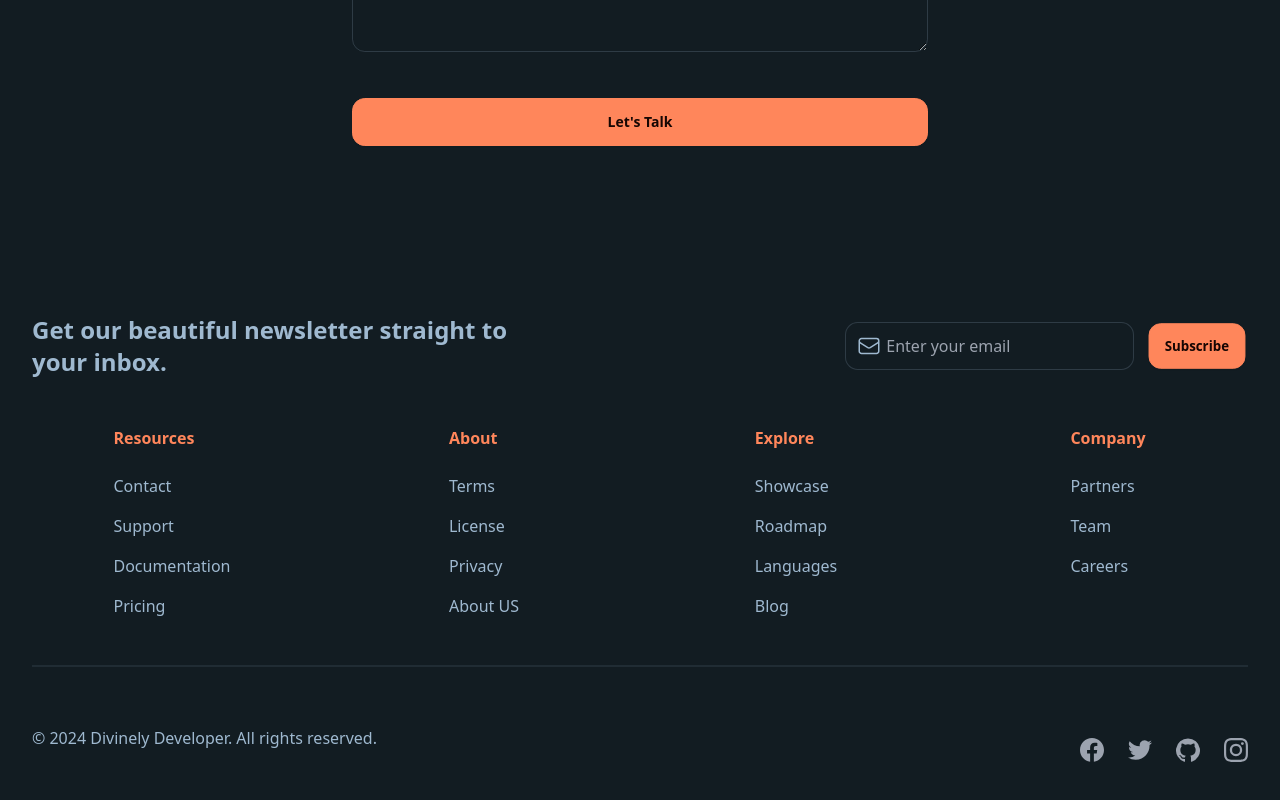
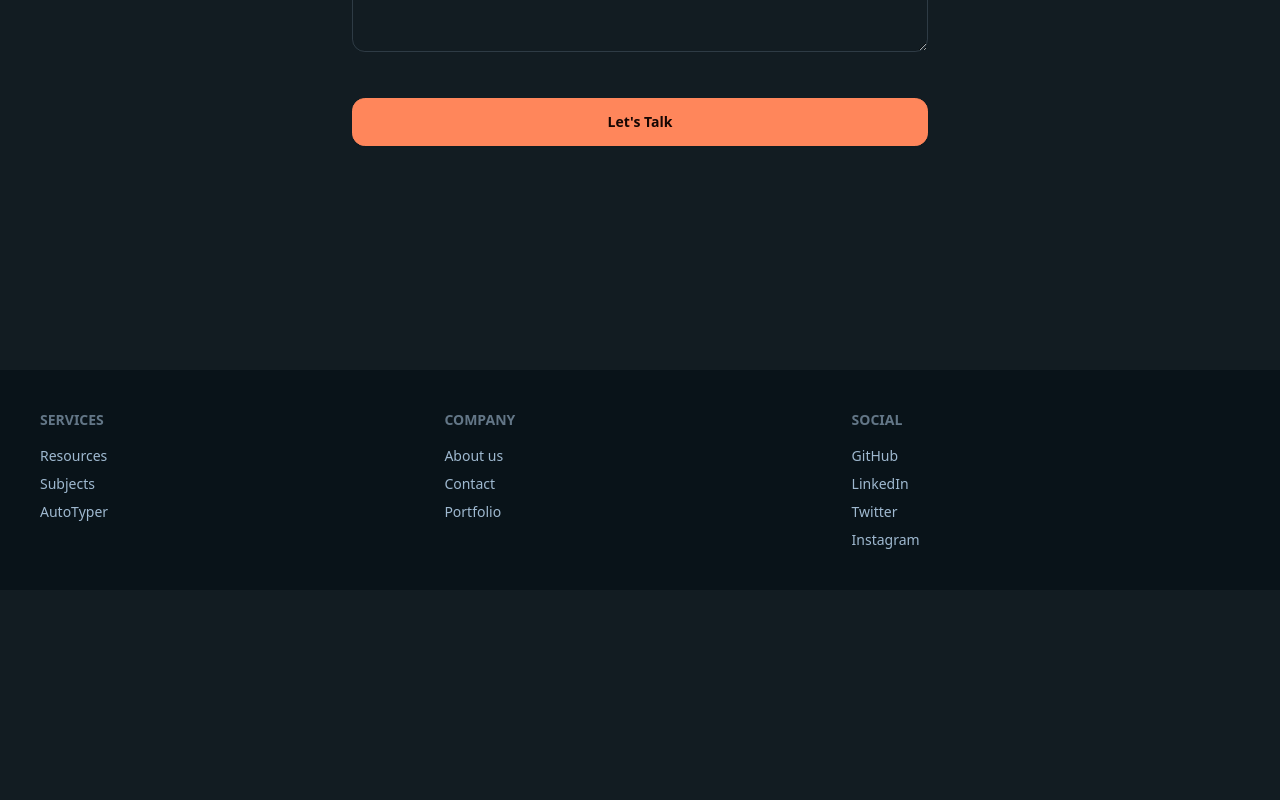
Before and after one commit to imankitkalirawana/dynamic-devocode, a Next.js app: page / in a window 1280 px wide. Shown: the part 3799-4599 px from the top of the page. After the commit the page ends 4389 px from the top, so only its background shows below. Built offline with nearby package versions, Linux system fonts and the light colour scheme.

Commit message:
Update links and styles in NotFound, Pricing, and Contact components

```diff
--- a/app/not-found.tsx
+++ b/app/not-found.tsx
@@ -9,7 +9,7 @@ export default function NotFound() {
         <Link href="/" className="btn btn-primary">
           Return Home
         </Link>
-        <Link href="/" className="btn btn-ghost">
+        <Link href="/resources" className="btn btn-ghost">
           Explore Resources
           <svg
             xmlns="http://www.w3.org/2000/svg"
--- a/components/landingpage/Contact.tsx
+++ b/components/landingpage/Contact.tsx
@@ -48,7 +48,7 @@ const Contact = () => {
     <>
       <div className="relative isolate px-6 py-24 sm:py-32 lg:px-8">
         <div
-          className="absolute inset-x-0 -top-40 -z-10 transform-gpu overflow-hidden blur-3xl sm:-top-80"
+          className="absolute inset-x-0 -top-40 -z-10 transform-gpu overflow-hidden blur-3xl sm:-top-60"
           aria-hidden="true"
         >
           <div
--- a/components/landingpage/Footer.tsx
+++ b/components/landingpage/Footer.tsx
@@ -1,254 +1,78 @@
-"use client";
+import Link from "next/link";
 
-const footerNavs = [
-  {
-    label: "Resources",
-    items: [
-      {
-        href: "#",
-        name: "Contact",
-      },
-      {
-        href: "#",
-        name: "Support",
-      },
-      {
-        href: "#",
-        name: "Documentation",
-      },
-      {
-        href: "#",
-        name: "Pricing",
-      },
-    ],
-  },
-  {
-    label: "About",
-    items: [
-      {
-        href: "#",
-        name: "Terms",
-      },
-      {
-        href: "#",
-        name: "License",
-      },
-      {
-        href: "#",
-        name: "Privacy",
-      },
-      {
-        href: "#",
-        name: "About US",
-      },
-    ],
-  },
-  {
-    label: "Explore",
-    items: [
-      {
-        href: "#",
-        name: "Showcase",
-      },
-      {
-        href: "#",
-        name: "Roadmap",
-      },
-      {
-        href: "#",
-        name: "Languages",
-      },
-      {
-        href: "#",
-        name: "Blog",
-      },
-    ],
-  },
-  {
-    label: "Company",
-    items: [
-      {
-        href: "#",
-        name: "Partners",
-      },
-      {
-        href: "#",
-        name: "Team",
-      },
-      {
-        href: "#",
-        name: "Careers",
-      },
-    ],
-  },
-];
 const Footer = () => {
   return (
-    <footer className="pt-10">
-      <div className="max-w-screen-xl mx-auto px-4 md:px-8">
-        <div className="justify-between items-center gap-12 md:flex">
-          <div className="flex-1 max-w-lg">
-            <h3 className="text-2xl font-bold">
-              Get our beautiful newsletter straight to your inbox.
-            </h3>
-          </div>
-          <div className="flex-1 mt-6 md:mt-0">
-            <form
-              onSubmit={(e) => e.preventDefault()}
-              className="flex items-center gap-x-3 md:justify-end"
+    <>
+      <footer className="footer p-10 bg-base-300 text-base-content translate-y-24">
+        <nav>
+          <h6 className="footer-title">Services</h6>
+          <Link href="/resources" className="link link-hover">
+            Resources
+          </Link>
+          <Link href="/resources/subjects" className="link link-hover">
+            Subjects
+          </Link>
+          <a
+            href="https://www.github.com/imankitkalirawana/autotyper-mac"
+            className="link link-hover"
+            target="_blank"
           >
-              <div className="relative">
-                <svg
-                  className="w-6 h-6 absolute left-3 inset-y-0 my-auto"
-                  xmlns="http://www.w3.org/2000/svg"
-                  fill="none"
-                  viewBox="0 0 24 24"
-                  strokeWidth={1.5}
-                  stroke="currentColor"
+            AutoTyper
+          </a>
+        </nav>
+        <nav>
+          <h6 className="footer-title">Company</h6>
+          <a
+            href="https://www.divinelydeveloper.me"
+            className="link link-hover"
+            target="_blank"
           >
-                  <path
-                    strokeLinecap="round"
-                    strokeLinejoin="round"
-                    d="M21.75 6.75v10.5a2.25 2.25 0 01-2.25 2.25h-15a2.25 2.25 0 01-2.25-2.25V6.75m19.5 0A2.25 2.25 0 0019.5 4.5h-15a2.25 2.25 0 00-2.25 2.25m19.5 0v.243a2.25 2.25 0 01-1.07 1.916l-7.5 4.615a2.25 2.25 0 01-2.36 0L3.32 8.91a2.25 2.25 0 01-1.07-1.916V6.75"
-                  />
-                </svg>
-                <input
-                  type="email"
-                  required
-                  placeholder="Enter your email"
-                  className="input input-bordered pl-10"
-                />
-              </div>
-              <button className="btn btn-primary hidden sm:block">
-                Subscribe
-              </button>
-              <button
-                className="btn btn-primary sm:hidden tooltip"
-                data-tip="Subscribe"
+            About us
+          </a>
+          <a href="#contact" className="link link-hover">
+            Contact
+          </a>
+          <a
+            href="https://www.divinelydeveloper.me"
+            className="link link-hover"
+            target="_blank"
           >
-                {/* mail icon */}
-                <svg
-                  xmlns="http://www.w3.org/2000/svg"
-                  fill="none"
-                  viewBox="0 0 24 24"
-                  strokeWidth={1.5}
-                  stroke="currentColor"
-                  className="w-6 h-6"
+            Portfolio
+          </a>
+        </nav>
+        <nav>
+          <h6 className="footer-title">Social</h6>
+          <a
+            href="https://github.com/imankitkalirawana"
+            className="link link-hover"
+            target="_blank"
           >
-                  <path
-                    strokeLinecap="round"
-                    strokeLinejoin="round"
-                    d="M9 3.75H6.912a2.25 2.25 0 0 0-2.15 1.588L2.35 13.177a2.25 2.25 0 0 0-.1.661V18a2.25 2.25 0 0 0 2.25 2.25h15A2.25 2.25 0 0 0 21.75 18v-4.162c0-.224-.034-.447-.1-.661L19.24 5.338a2.25 2.25 0 0 0-2.15-1.588H15M2.25 13.5h3.86a2.25 2.25 0 0 1 2.012 1.244l.256.512a2.25 2.25 0 0 0 2.013 1.244h3.218a2.25 2.25 0 0 0 2.013-1.244l.256-.512a2.25 2.25 0 0 1 2.013-1.244h3.859M12 3v8.25m0 0-3-3m3 3 3-3"
-                  />
-                </svg>
-              </button>
-            </form>
-          </div>
-        </div>
-        {/* <div className="flex-1 mt-16 space-y-6 justify-between sm:flex md:space-y-0"> */}
-        <div className="grid grid-cols-4 md:grid-cols-8 lg:grid-cols-12 lg:justify-items-center gap-8 mt-12">
-          {footerNavs.map((item, idx) => (
-            <ul
-              className="space-y-4 col-span-2 md:col-span-4 lg:col-span-3"
-              key={idx}
+            GitHub
+          </a>
+          <a
+            href="https://linkedin.com/in/bhuneshvar"
+            className="link link-hover"
+            target="_blank"
           >
-              <h4 className="font-semibold sm:pb-2 text-primary">
-                {item.label}
-              </h4>
-              {item.items.map((el, idx) => (
-                <li key={idx}>
-                  <a href={el.href} className="duration-150">
-                    {el.name}
+            LinkedIn
           </a>
-                </li>
-              ))}
-            </ul>
-          ))}
-        </div>
-        <div className="divider my-10"></div>
-        <div className="items-center justify-between sm:flex mb-10">
-          <p>© 2024 Divinely Developer. All rights reserved.</p>
-          <div className="flex items-center gap-x-6 text-gray-400 mt-6">
-            <a href="#">
-              <svg
-                className="w-6 h-6 hover:text-gray-500 duration-150"
-                fill="none"
-                viewBox="0 0 48 48"
+          <a
+            href="https://twitter.com/divinelydevs"
+            className="link link-hover"
+            target="_blank"
           >
-                <g clipPath="url(#a)">
-                  <path
-                    fill="currentColor"
-                    d="M48 24C48 10.745 37.255 0 24 0S0 10.745 0 24c0 11.979 8.776 21.908 20.25 23.708v-16.77h-6.094V24h6.094v-5.288c0-6.014 3.583-9.337 9.065-9.337 2.625 0 5.372.469 5.372.469v5.906h-3.026c-2.981 0-3.911 1.85-3.911 3.75V24h6.656l-1.064 6.938H27.75v16.77C39.224 45.908 48 35.978 48 24z"
-                  />
-                </g>
-                <defs>
-                  <clipPath id="a">
-                    <path fill="#fff" d="M0 0h48v48H0z" />
-                  </clipPath>
-                </defs>
-              </svg>
+            Twitter
           </a>
-            <a href="#">
-              <svg
-                className="w-6 h-6 hover:text-gray-500 duration-150"
-                fill="none"
-                viewBox="0 0 48 48"
+          <a
+            href="https://instagram.com/divinelydeveloper"
+            className="link link-hover"
+            target="_blank"
           >
-                <g clipPath="url(#clip0_17_80)">
-                  <path
-                    fill="currentColor"
-                    d="M15.1 43.5c18.11 0 28.017-15.006 28.017-28.016 0-.422-.01-.853-.029-1.275A19.998 19.998 0 0048 9.11c-1.795.798-3.7 1.32-5.652 1.546a9.9 9.9 0 004.33-5.445 19.794 19.794 0 01-6.251 2.39 9.86 9.86 0 00-16.788 8.979A27.97 27.97 0 013.346 6.299 9.859 9.859 0 006.393 19.44a9.86 9.86 0 01-4.462-1.228v.122a9.844 9.844 0 007.901 9.656 9.788 9.788 0 01-4.442.169 9.867 9.867 0 009.195 6.843A19.75 19.75 0 010 39.078 27.937 27.937 0 0015.1 43.5z"
-                  />
-                </g>
-                <defs>
-                  <clipPath id="clip0_17_80">
-                    <path fill="#fff" d="M0 0h48v48H0z" />
-                  </clipPath>
-                </defs>
-              </svg>
+            Instagram
           </a>
-            <a href="#">
-              <svg
-                className="w-6 h-6 hover:text-gray-500 duration-150"
-                fill="none"
-                viewBox="0 0 48 48"
-              >
-                <g fill="currentColor" clipPath="url(#clip0_910_44)">
-                  <path
-                    fillRule="evenodd"
-                    d="M24 1A24.086 24.086 0 008.454 6.693 23.834 23.834 0 00.319 21.044a23.754 23.754 0 003.153 16.172 23.98 23.98 0 0012.938 10.29c1.192.221 1.641-.518 1.641-1.146 0-.628-.024-2.45-.032-4.442-6.676 1.443-8.087-2.817-8.087-2.817-1.089-2.766-2.663-3.493-2.663-3.493-2.178-1.478.163-1.45.163-1.45 2.413.17 3.68 2.461 3.68 2.461 2.138 3.648 5.616 2.593 6.983 1.976.215-1.545.838-2.596 1.526-3.193-5.333-.6-10.937-2.647-10.937-11.791a9.213 9.213 0 012.472-6.406c-.246-.6-1.069-3.026.234-6.322 0 0 2.015-.64 6.602 2.446a22.904 22.904 0 0112.017 0c4.583-3.086 6.594-2.446 6.594-2.446 1.307 3.288.484 5.714.238 6.322a9.194 9.194 0 012.476 6.414c0 9.163-5.615 11.183-10.957 11.772.859.742 1.626 2.193 1.626 4.421 0 3.193-.028 5.762-.028 6.548 0 .636.433 1.38 1.65 1.146a23.98 23.98 0 0012.938-10.291 23.754 23.754 0 003.151-16.175A23.834 23.834 0 0039.56 6.69 24.086 24.086 0 0024.009 1H24z"
-                    clipRule="evenodd"
-                  />
-                  <path d="M9.089 35.264c-.052.119-.243.154-.398.071-.155-.083-.27-.237-.214-.36.056-.122.242-.154.397-.07.155.082.274.24.215.359zM10.063 36.343a.4.4 0 01-.493-.11c-.155-.167-.187-.396-.068-.499.12-.102.334-.055.489.11.155.167.19.396.072.499zM11.008 37.714c-.147.103-.397 0-.536-.206a.395.395 0 010-.569c.147-.098.397 0 .537.202.139.202.143.47 0 .573zM12.292 39.042c-.131.146-.397.106-.616-.091-.219-.198-.27-.467-.139-.609.131-.142.397-.102.624.091.226.194.27.466.131.609zM14.092 39.816c-.06.186-.33.269-.6.19-.27-.08-.449-.3-.397-.49.051-.19.326-.277.6-.19.274.087.449.297.397.49zM16.056 39.95c0 .194-.223.36-.509.364-.286.004-.52-.154-.52-.348 0-.193.222-.36.508-.363.286-.004.52.15.52.347zM17.884 39.646c.036.194-.163.395-.45.443-.285.047-.536-.067-.572-.257-.035-.19.171-.395.45-.447.278-.05.536.068.572.261z" />
-                </g>
-                <defs>
-                  <clipPath id="clip0_910_44">
-                    <path fill="#fff" d="M0 0h48v48H0z" />
-                  </clipPath>
-                </defs>
-              </svg>
-            </a>
-            <a href="#">
-              <svg
-                className="w-6 h-6 hover:text-gray-500 duration-150"
-                fill="currentColor"
-                viewBox="0 0 48 48"
-              >
-                <g clipPath="url(#clip0_17_63)">
-                  <path d="M24 4.322c6.413 0 7.172.028 9.694.14 2.343.104 3.61.497 4.453.825 1.116.432 1.922.957 2.756 1.791.844.844 1.36 1.64 1.79 2.756.329.844.723 2.12.826 4.454.112 2.53.14 3.29.14 9.693 0 6.413-.028 7.172-.14 9.694-.103 2.344-.497 3.61-.825 4.453-.431 1.116-.957 1.922-1.79 2.756-.845.844-1.642 1.36-2.757 1.791-.844.328-2.119.722-4.453.825-2.532.112-3.29.14-9.694.14-6.413 0-7.172-.028-9.694-.14-2.343-.103-3.61-.497-4.453-.825-1.115-.431-1.922-.956-2.756-1.79-.844-.844-1.36-1.641-1.79-2.757-.329-.844-.723-2.119-.826-4.453-.112-2.531-.14-3.29-.14-9.694 0-6.412.028-7.172.14-9.694.103-2.343.497-3.609.825-4.453.431-1.115.957-1.921 1.79-2.756.845-.844 1.642-1.36 2.757-1.79.844-.329 2.119-.722 4.453-.825 2.522-.113 3.281-.141 9.694-.141zM24 0c-6.516 0-7.331.028-9.89.14-2.55.113-4.304.526-5.822 1.116-1.585.619-2.926 1.435-4.257 2.775-1.34 1.332-2.156 2.672-2.775 4.247C.666 9.806.253 11.55.141 14.1.028 16.669 0 17.484 0 24s.028 7.331.14 9.89c.113 2.55.526 4.304 1.116 5.822.619 1.585 1.435 2.925 2.775 4.257a11.732 11.732 0 004.247 2.765c1.528.591 3.272 1.003 5.822 1.116 2.56.112 3.375.14 9.89.14 6.516 0 7.332-.028 9.891-.14 2.55-.113 4.303-.525 5.822-1.116a11.732 11.732 0 004.247-2.765 11.732 11.732 0 002.766-4.247c.59-1.528 1.003-3.272 1.115-5.822.113-2.56.14-3.375.14-9.89 0-6.516-.027-7.332-.14-9.891-.112-2.55-.525-4.303-1.115-5.822-.591-1.594-1.407-2.935-2.747-4.266a11.732 11.732 0 00-4.247-2.765C38.194.675 36.45.262 33.9.15 31.331.028 30.516 0 24 0z" />
-                  <path d="M24 11.672c-6.806 0-12.328 5.522-12.328 12.328 0 6.806 5.522 12.328 12.328 12.328 6.806 0 12.328-5.522 12.328-12.328 0-6.806-5.522-12.328-12.328-12.328zm0 20.325a7.998 7.998 0 010-15.994 7.998 7.998 0 010 15.994zM39.694 11.184a2.879 2.879 0 11-2.878-2.878 2.885 2.885 0 012.878 2.878z" />
-                </g>
-                <defs>
-                  <clipPath id="clip0_17_63">
-                    <path d="M0 0h48v48H0z" />
-                  </clipPath>
-                </defs>
-              </svg>
-            </a>
-          </div>
-        </div>
-      </div>
+        </nav>
       </footer>
+    </>
   );
 };
 
--- a/components/landingpage/Pricing.tsx
+++ b/components/landingpage/Pricing.tsx
@@ -67,6 +67,7 @@ const Pricing = () => {
                 <a
                   href="https://github.com/imankitkalirawana/dynamic-devocode"
                   className="btn btn-primary mt-4"
+                  target="_blank"
                 >
                   Let's make it
                 </a>
```
Also changed, not shown: public/linkedin-svgrepo-com.svg (added). Lines whose indentation alone changed are shown as unchanged.
